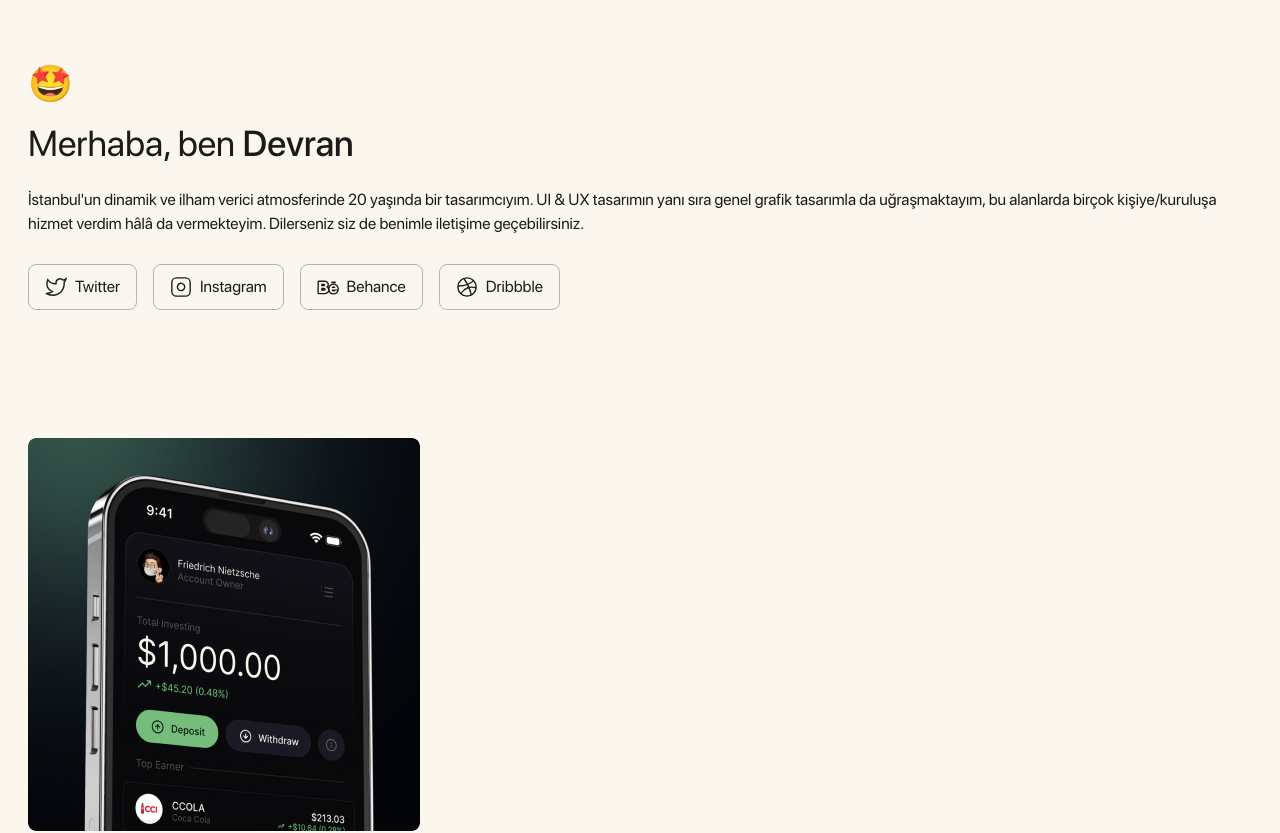
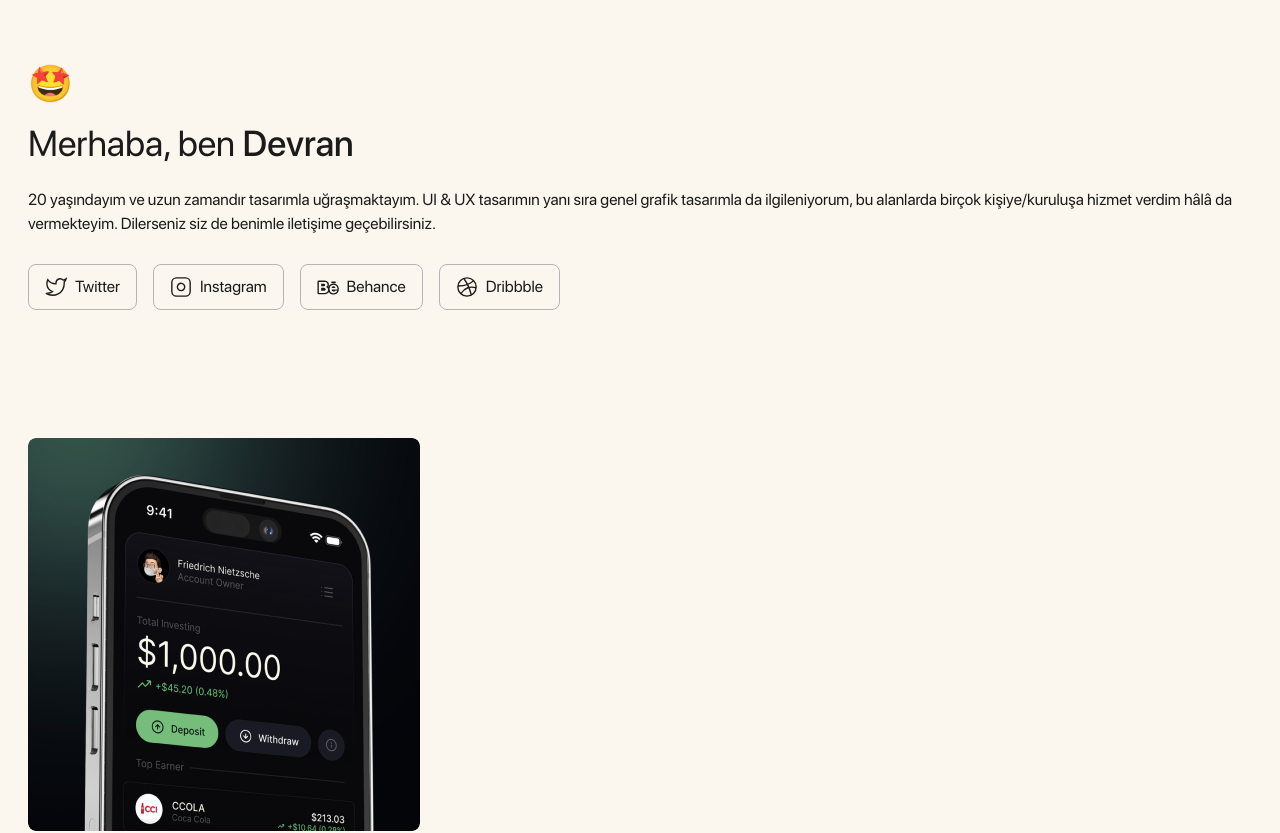
Before and after one commit to devranartworks/devran.works, a Next.js app: page / in a window 1280 px wide. Shown: the top 833 px of the page. Built offline with nearby package versions, Linux system fonts and the light colour scheme.

Commit message:
Update index.tsx

```diff
--- a/app/containers/Home/About/index.tsx
+++ b/app/containers/Home/About/index.tsx
@@ -20,7 +20,7 @@ const About: React.FC = () => {
                         </div>
                     </div>
                     <p className="mb-7 text-[#1B1B1B]">
-                        İstanbul'un dinamik ve ilham verici atmosferinde 20 yaşında bir tasarımcıyım. UI & UX tasarımın yanı sıra genel grafik tasarımla da uğraşmaktayım, bu alanlarda birçok kişiye/kuruluşa hizmet verdim hâlâ da vermekteyim. Dilerseniz siz de benimle iletişime geçebilirsiniz.
+                        20 yaşındayım ve uzun zamandır tasarımla uğraşmaktayım. UI & UX tasarımın yanı sıra genel grafik tasarımla da ilgileniyorum, bu alanlarda birçok kişiye/kuruluşa hizmet verdim hâlâ da vermekteyim. Dilerseniz siz de benimle iletişime geçebilirsiniz.
                     </p>
                     <div className="flex flex-wrap items-center gap-4">
                         <Link href="https://twitter.com/uidevo" target="_blank" className="flex items-center gap-2 rounded-lg border border-[#B4B4B4] px-4 py-2.5 transition duration-200 hover:bg-[#B4B4B4]/10" aria-label="Devran Düzgün Twitter">
```
